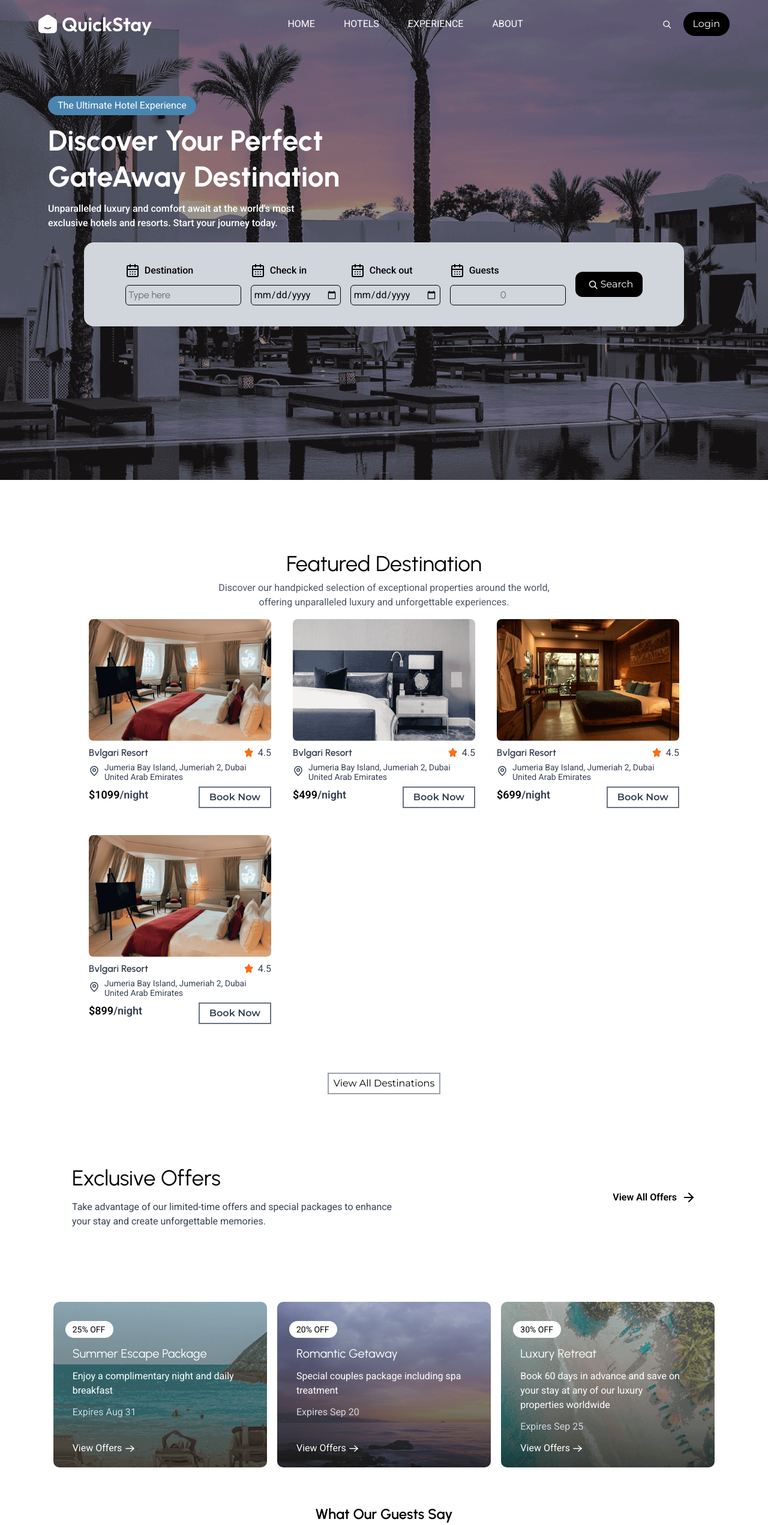
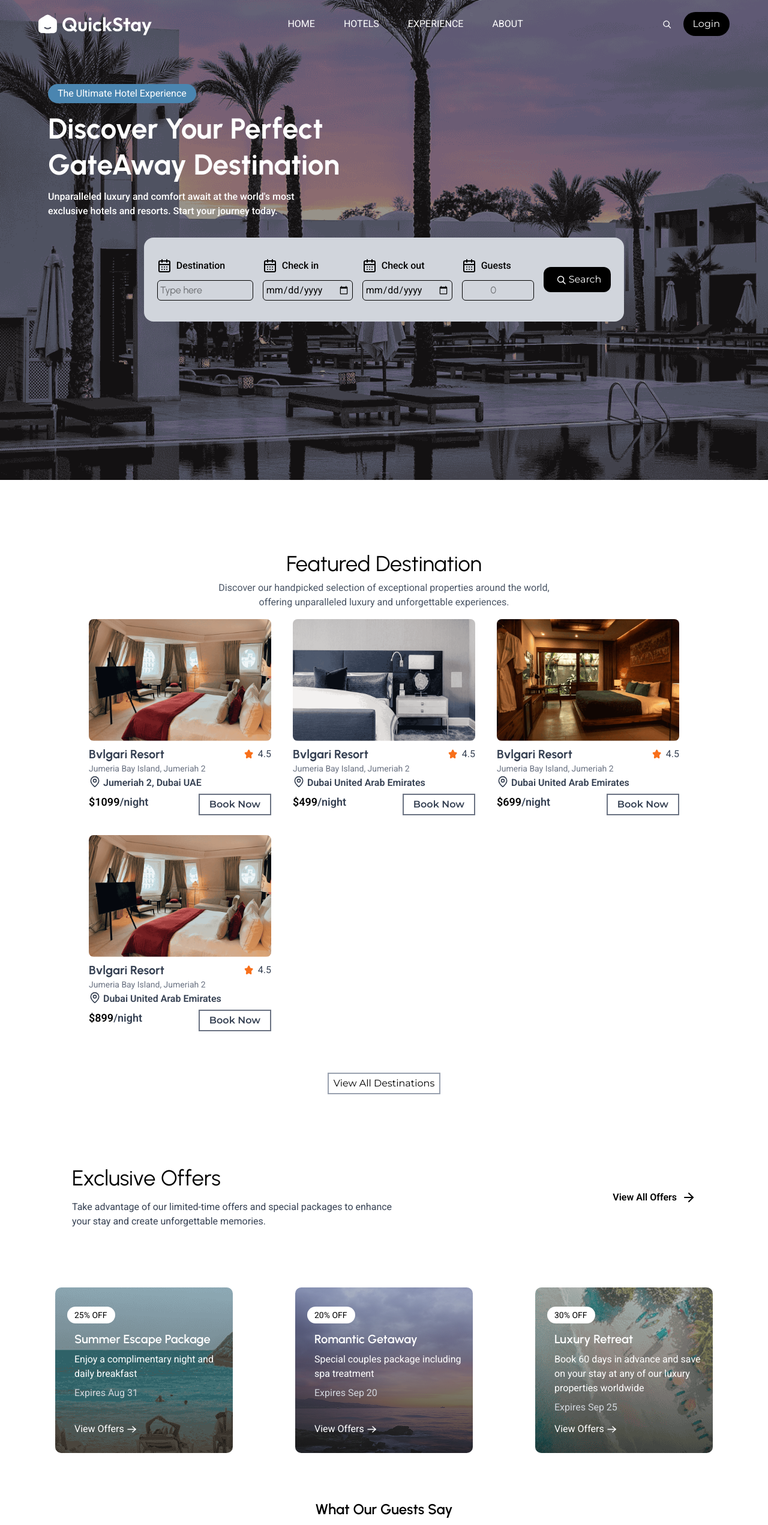
Before and after one commit to mudassir-codes-sys/Hotel-Management, a React (Vite) app: page / in a window 1280 px wide. Shown: the top 2542 px of the page at 60% size. Built offline with nearby package versions, Linux system fonts and the light colour scheme.

Commit message:
Fixed form padding

```diff
--- a/src/Home/ExclusiveOffers/ExclusiveOfferCard.jsx
+++ b/src/Home/ExclusiveOffers/ExclusiveOfferCard.jsx
@@ -4,17 +4,19 @@ function ExclusiveOfferCard({ img, off, heading, para, date }) {
   return (
     <div
       style={{ backgroundImage: `url(${img})` }}
-      className="border-2 text-white relative md:w-90 w-80 h-70 rounded-xl  bg-center "
+      className="border-2 text-white relative md:w-90 lg:min-w-75 h-70 md:max-w-70 md:my-4 rounded-xl  bg-center "
     >
       <p className=" mt-8  ml-5 text-black max-w-20    bg-white rounded-4xl px-3 text-sm py-1">
         {off}% OFF
       </p>
-      <h2 className="mt-3 ml-8 text-xl  ">{heading}</h2>
-      <p className="mt-3 ml-8  top-28 max-w-70 ">{para}</p>
-      <p className=" mt-3 ml-8  text-gray-300">Expires {date}</p>
-      <p className="absolute bottom-5 left-8">View Offers</p>
+      <h2 className="mt-3 ml-8  font-semibold text-xl md:text-xl   ">
+        {heading}
+      </h2>
+      <p className="mt-2 ml-8   max-w-70 ">{para}</p>
+      <p className=" mt-2 ml-8  text-gray-300">Expires {date}</p>
+      <p className="absolute bottom-7 left-8">View Offers</p>
       <img
-        className="cursor-pointer  absolute bottom-6.5 left-30 invert  hover:translate-x-1.5 transition-all 1000"
+        className="cursor-pointer  absolute bottom-8.5 left-30 invert  hover:translate-x-1.5 transition-all 1000"
         src={arrow}
         alt=""
       />
--- a/src/Home/ExclusiveOffers/ExclusiveOffersList.jsx
+++ b/src/Home/ExclusiveOffers/ExclusiveOffersList.jsx
@@ -1,46 +1,51 @@
-import img1 from '../../assets/exclusiveOfferCardImg1.png'
-import img2 from '../../assets/exclusiveOfferCardImg2.png'
-import img3 from '../../assets/exclusiveOfferCardImg3.png'
-import ExclusiveOfferCard from './ExclusiveOfferCard'
-
-
+import img1 from "../../assets/exclusiveOfferCardImg1.png";
+import img2 from "../../assets/exclusiveOfferCardImg2.png";
+import img3 from "../../assets/exclusiveOfferCardImg3.png";
+import ExclusiveOfferCard from "./ExclusiveOfferCard";
 
 const offers = [
   {
-
     img: img1,
     off: 25,
-        heading: 'Summer Escape Package',
-        para: 'Enjoy a complimentary night and daily breakfast',
-        date: 'Aug 31'
-
+    heading: "Summer Escape Package",
+    para: "Enjoy a complimentary night and daily breakfast",
+    date: "Aug 31",
   },
   {
-
     img: img2,
     off: 20,
-        heading: 'Romantic Getaway',
-        para: 'Special couples package including spa treatment',
-        date: 'Sep 20'
+    heading: "Romantic Getaway",
+    para: "Special couples package including spa treatment",
+    date: "Sep 20",
   },
   {
-
     img: img3,
     off: 30,
-        heading: 'Luxury Retreat',
-        para: 'Book 60 days in advance and save on your stay at any of our luxury properties worldwide',
-        date: 'Sep 25'
-    }
-]
+    heading: "Luxury Retreat",
+    para: "Book 60 days in advance and save on your stay at any of our luxury properties worldwide",
+    date: "Sep 25",
+  },
+];
 
 function ExclusiveOffersList() {
   return (
-        <div className=' md:mt-30 mt-10 grid grid-cols-1 md:gap-0 gap-4 justify-items-center md:grid-cols-3 md:px-20 '  >
+    <div
+      className="lg:mt-20 mx-auto md:mt-10 mt-10 grid grid-cols-1 md:grid-cols-2 lg:grid-cols-3   lg:gap-0  lg:px-10 px-0 gap-6 justify-items-center
+ "
+    >
       {offers.map((offer, i) => (
-                <ExclusiveOfferCard key={i} img={offer.img} off={offer.off} heading={offer.heading} para={offer.para} date={offer.date} />
+        <ExclusiveOfferCard
+          key={i}
+          img={offer.img}
+          off={offer.off}
+          heading={offer.heading}
+          para={offer.para}
+          date={offer.date}
+        />
       ))}
     </div>
-    )
+  );
 }
 
-export default ExclusiveOffersList
+export default ExclusiveOffersList;
+//
--- a/src/Home/FeaturedDestination/FeaturedDestination.jsx
+++ b/src/Home/FeaturedDestination/FeaturedDestination.jsx
@@ -17,7 +17,7 @@ function FeaturedDestination() {
           </p>
         </div>
 
-        <div className="grid grid-cols-1 md:grid-cols-3  gap-5 justify-items-center px-30 mt-4">
+        <div className="grid grid-cols-1 md:grid-cols-2 lg:grid-cols-3 md:gap-10  lg:gap-5 gap-5 justify-items-center md:px-10 mt-4">
           <FeaturedList />
         </div>
         <div className="flex justify center  mt-14 border-2 border-gray-400 py-1 px-2">
--- a/src/Home/FeaturedDestination/FeaturedList.jsx
+++ b/src/Home/FeaturedDestination/FeaturedList.jsx
@@ -1,50 +1,55 @@
-import room1 from "../../assets/roomImg4.png"
-import room2 from "../../assets/roomImg3.png"
-import room3 from "../../assets/roomImg2.png"
-import room4 from "../../assets/roomImg4.png"
+import room1 from "../../assets/roomImg4.png";
+import room2 from "../../assets/roomImg3.png";
+import room3 from "../../assets/roomImg2.png";
+import room4 from "../../assets/roomImg4.png";
 
-import FeaturedProduct from "./FeaturedProduct"
+import FeaturedProduct from "./FeaturedProduct";
 const FeaturedRooms = [
   {
     img: room1,
     title: "Bvlgari Resort",
     rating: 4.5,
-        para: 'Jumeria Bay Island, Jumeriah 2, Dubai United Arab Emirates',
-        price: 1099
+    para: " Jumeriah 2, Dubai UAE",
+    price: 1099,
   },
   {
     img: room2,
     title: "Bvlgari Resort",
     rating: 4.5,
-        para: 'Jumeria Bay Island, Jumeriah 2, Dubai United Arab Emirates',
-        price: 499
+    para: " Dubai United Arab Emirates",
+    price: 499,
   },
   {
     img: room3,
     title: "Bvlgari Resort",
     rating: 4.5,
-        para: 'Jumeria Bay Island, Jumeriah 2, Dubai United Arab Emirates',
-        price: 699
+    para: " Dubai United Arab Emirates",
+    price: 699,
   },
   {
     img: room4,
     title: "Bvlgari Resort",
     rating: 4.5,
-        para: 'Jumeria Bay Island, Jumeriah 2, Dubai United Arab Emirates',
-        price: 899
+    para: " Dubai United Arab Emirates",
+    price: 899,
   },
-]
+];
 
 function FeaturedList() {
   return (
     <>
-            {
-                FeaturedRooms.map((room, i) => (
-                    <FeaturedProduct key={i} img={room.img} title={room.title} rating={room.rating} para={room.para} price={room.price} />
-                ))
-            }
+      {FeaturedRooms.map((room, i) => (
+        <FeaturedProduct
+          key={i}
+          img={room.img}
+          title={room.title}
+          rating={room.rating}
+          para={room.para}
+          price={room.price}
+        />
+      ))}
     </>
-    )
+  );
 }
 
-export default FeaturedList
+export default FeaturedList;
--- a/src/Home/FeaturedDestination/FeaturedProduct.jsx
+++ b/src/Home/FeaturedDestination/FeaturedProduct.jsx
@@ -1,21 +1,22 @@
 import star from "../../assets/starIconFilled.svg";
-import location from "../../assets/locationIcon.svg";
 import { MapPin } from "lucide-react";
 function FeaturedProduct({ img, title, rating, price, para }) {
   return (
     <div className="w-80 h-85  text-gray-700 px-2 ">
       <img src={img} className="rounded-lg" alt="room" />
-      <div className="flex justify-between  mt-2  ">
-        <h1 className="text-base font-semibold">{title}</h1>
-        <div className="flex gap-2">
+      <div className="flex justify-between items-center   mt-2  ">
+        <h1 className=" text-xl  font-bold">{title}</h1>
+        <div className="flex justify-center items-center gap-2">
           <img src={star} alt="" />
           <p>{rating}</p>
         </div>
       </div>
-
-      <div className="flex justify-center items-center gap-2 ">
-        <MapPin />
-        <p className="leading-4 text-sm mt-1">{para}</p>
+      <div>
+        <p className="text-sm  text-gray-500">Jumeria Bay Island, Jumeriah 2</p>
+      </div>
+      <div className="flex items-center font-semibold   gap-1 ">
+        <MapPin width="20px" />
+        <p className="leading-4  text-base mt-1">{para}</p>
       </div>
       <div className="mt-2 flex justify-between ">
         <p className="text-lg font-semibold text-black">
--- a/src/Home/Guests/GuestCard.jsx
+++ b/src/Home/Guests/GuestCard.jsx
@@ -26,7 +26,7 @@ function GuestCard({ fullName, city, comment }) {
                 <FilledStar />
                 <EmptyStar />
             </div>
-            <p className="mt-4 text-gray-700" >{comment}</p>
+            <p className="mt-4 py-2 text-gray-700" >{comment}</p>
         </div>
         </div>
     )
--- a/src/Home/Hero.jsx
+++ b/src/Home/Hero.jsx
@@ -6,7 +6,7 @@ import search from "../assets/searchIcon.svg";
 function Info({ type, placeholder, label, className = "" }) {
   return (
     <>
-      <div className="flex flex-col w-full md:w-auto  gap-3">
+      <div className="flex flex-col  md:w-auto  gap-3">
         <div className="flex items-center gap-2  ">
           <CalendarDays />
           <label className="font-medium" htmlFor={label}>
@@ -29,7 +29,7 @@ function Hero() {
 
     <div
       data-aos="fade-down"
-      className="min-w-full min-h-screen bg-cover  bg-center relative"
+      className="min-w-full min-h-screen bg-cover py-10 bg-center relative"
       style={{ backgroundImage: `url(${hero})` }}
     >
       <div className="absolute top-0 left-0 w-full">
@@ -37,7 +37,7 @@ function Hero() {
       </div>
 
       {/* heading and para */}
-      <div className="bg-[#4A85B0] inline-block md:mt-40 mt-30  md:ml-20 ml-8 px-4 py-1 rounded-2xl">
+      <div className="bg-[#4A85B0] inline-block md:mt-25 mt-25  md:ml-20 ml-8 px-4 py-1 rounded-2xl">
         <p className="text-white">The Ultimate Hotel Experience</p>
       </div>
       <div className=" mt-3 md:ml-20 ml-8  max-w-140  ">
@@ -53,20 +53,21 @@ function Hero() {
       </div>
 
       {/* form */}
-      <form className="md:max-w-250  max-w-80 mx-auto max-h-110 mt-5  flex justify-center  items-center flex-col md:flex-row   gap-2 md:gap-6 md:px-5 md:py-0 py-8   rounded-2xl  bg-gray-300 md:h-35">
-        <div className="flex md:flex-row flex-col  justify-center items-center gap-4 ">
+
+      <form className=" md:max-w-200  max-w-80  mx-auto max-h-110 mt-8  flex justify-center  items-center  flex-col md:flex-row  gap-2 md:gap-4  md:py-0 py-10 rounded-2xl  bg-gray-300 md:h-35">
+        <div className="flex  md:flex-row flex-col  justify-center items-center gap-4 ">
           <Info
             type="text"
             placeholder="Type here"
             label="Destination"
-            className=""
+            className="md:max-w-40"
           />
           <Info type="date" placeholder="mm/dd/yy" label="Check in" />
           <Info type="date" placeholder="mm/dd/yy" label="Check out" />
           <Info
             type="number"
             placeholder="0"
-            className="  text-center "
+            className="  text-center md:max-w-30"
             label="Guests"
           />
 
```
Also changed, not shown: src/Home/Footer/Footer.jsx (+44 -36 lines), src/Home/Guests/GuestCardList.jsx (+14 -9 lines). Lines whose indentation alone changed are shown as unchanged.
